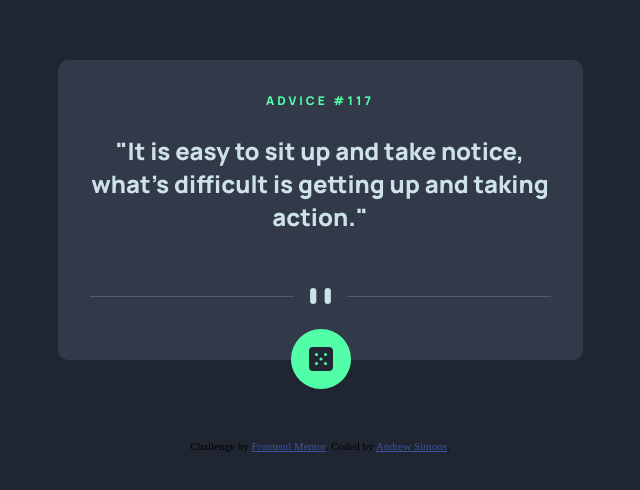
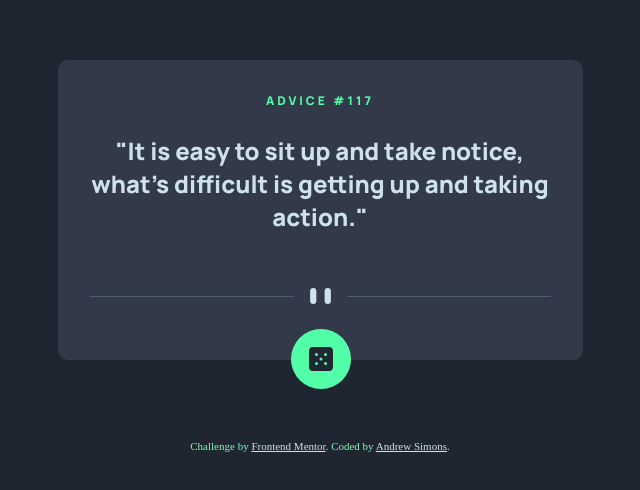
Before and after one commit to AndrewSimons3/advice-generator, a plain HTML site: page index.html in a window 1280 px wide. Shown: the part 144-634 px from the top of the page, without its empty margins (320-960 px from the left). Drawn offline with Linux system fonts and the light colour scheme; no server answers.

Commit message:
updated link

```diff
--- a/style.css
+++ b/style.css
@@ -102,7 +102,8 @@ h2 {
 .attribution {
 	font-size: 11px;
 	text-align: center;
+  color:hsl(150, 91%, 74%);
 }
 .attribution a {
-	color: hsl(228, 45%, 44%);
+	color: var(--lightCyan);
 }
```
